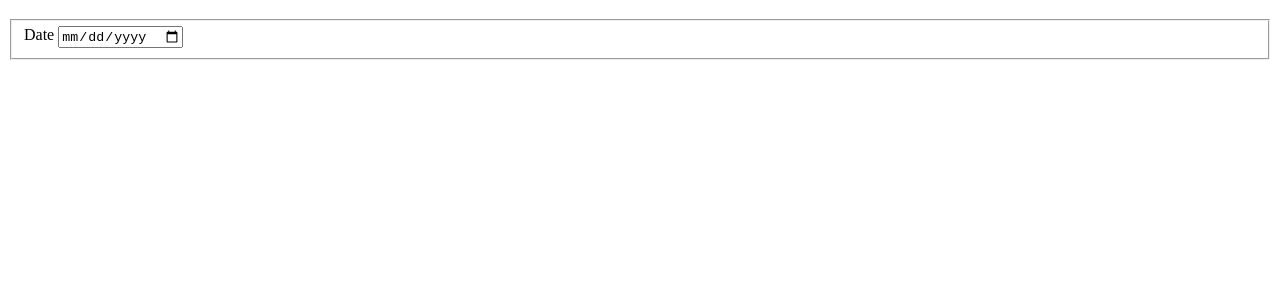
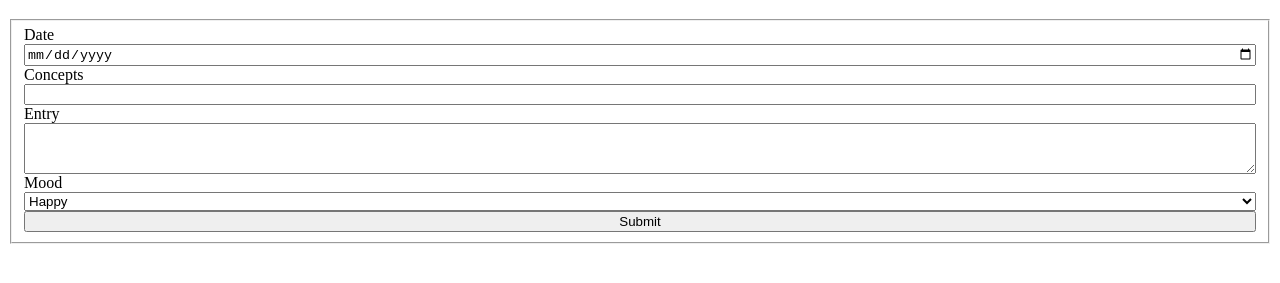
Before and after one commit to BradCowart/Daily-Journal, a plain HTML site: page index.html in a window 1280 px wide. Shown: the part 61-344 px from the top of the page. Drawn offline with Linux system fonts and the light colour scheme; files that its build step writes are made by us from their sources.

Commit message:
Changes to the mood form

```diff
--- a/index.html
+++ b/index.html
@@ -10,9 +10,25 @@
 <body>
     <h1>Daily Journal</h1>
     <form action="">
-        <fieldset>
+        <fieldset class="form">
             <label for="journalDate">Date</label>
             <input type="date" name="Date" id="Date">
+
+            <label for="Concepts">Concepts</label>
+            <input type=text name="Concepts" id="Concepts">
+
+            <label for="journalDate">Entry</label>
+            <textarea id="Entry" rows="3" cols="30"></textarea>
+
+            <label for="journalDate">Mood</label>
+            <select id="Mood">
+                <option value=Happy>Happy</li>
+                <option value="Fair">Fair</li>
+                <option value=Tired>Tired</li>
+                <option value=Distraught>Distraught</li>
+            </select>
+
+            <input type="submit" name="Submit" id="Submit">
         </fieldset>
     </form>
 </body>
--- a/main.css
+++ b/main.css
@@ -0,0 +1,4 @@
+.form{
+    display: flex;
+    flex-direction:column;
+}
```
